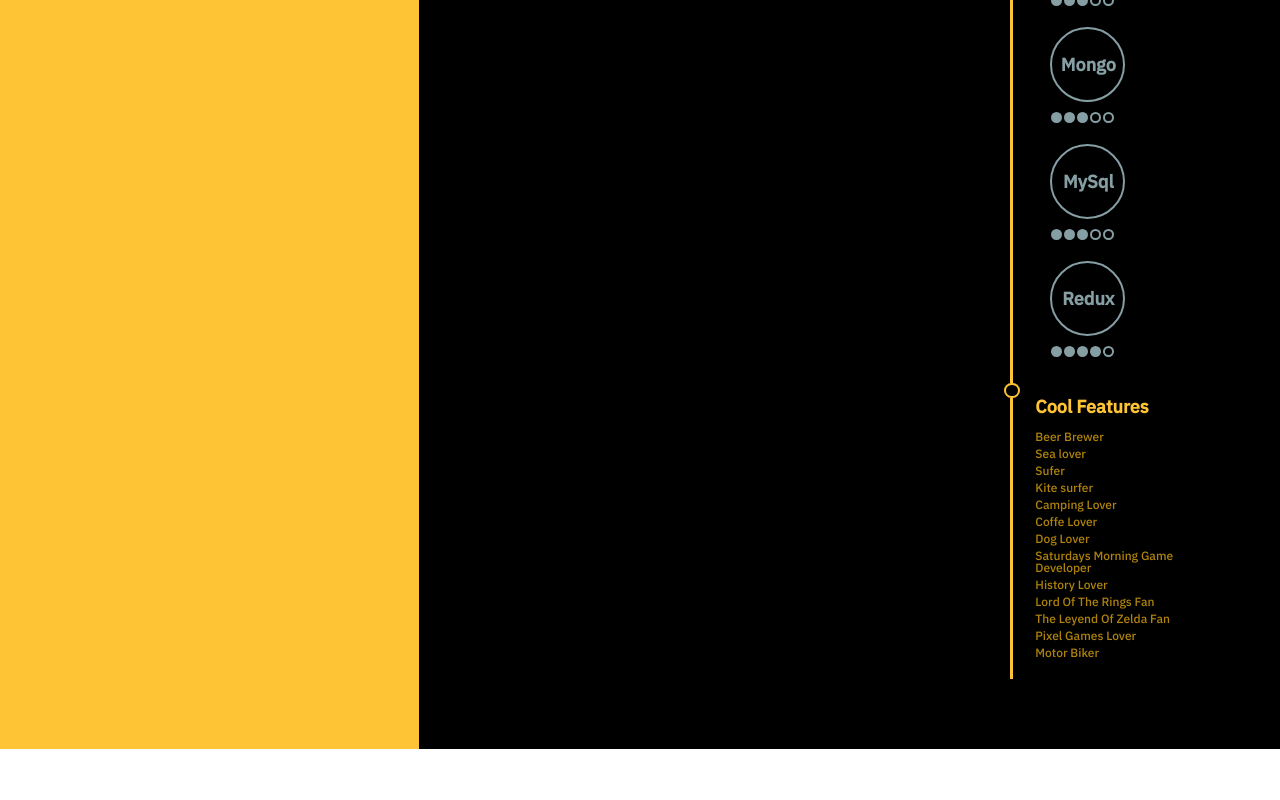
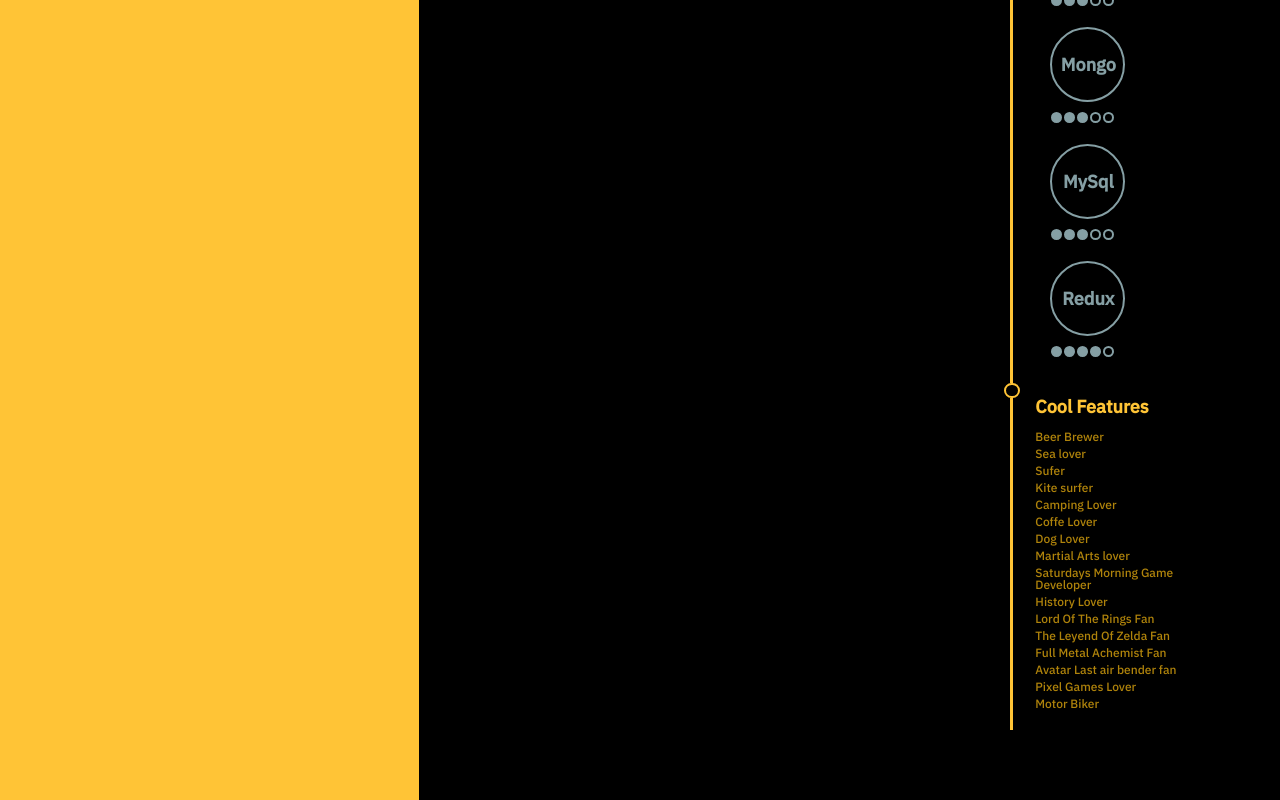
Before and after one commit to joaquincamara/cv-manager, a React (Create React App) app: page / in a window 1280 px wide. Shown: the part 1172-1972 px from the top of the page. Before the commit the page ends 1921 px from the top, so only its background shows below. Built offline with nearby package versions, Linux system fonts and the light colour scheme.

Commit message:
adding a cool feature

```diff
--- a/src/components/skillsInfo/SkillsInfo.jsx
+++ b/src/components/skillsInfo/SkillsInfo.jsx
@@ -34,10 +34,13 @@ export const SkillsInfo = () => {
           'Camping Lover',
           'Coffe Lover',
           'Dog Lover',
+          'Martial Arts lover',
           'Saturdays Morning Game Developer',
           'History Lover',
           'Lord Of The Rings Fan',
           'The Leyend Of Zelda Fan',
+          'Full Metal Achemist Fan',
+          'Avatar Last air bender fan',
           'Pixel Games Lover',
           'Motor Biker',
         ]}
```
